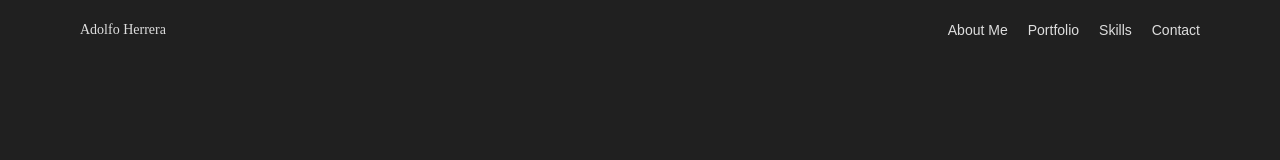
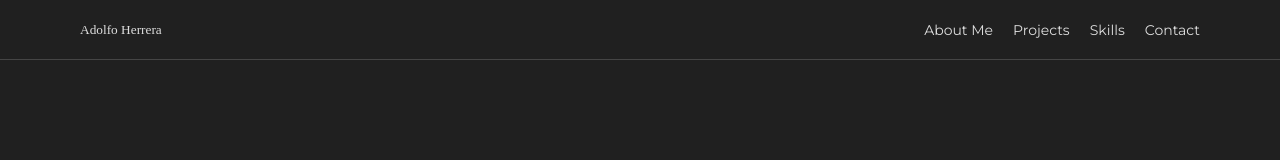
Before and after one commit to Wolfushima/portfolio, a React (Create React App) app: page / in a window 1280 px wide. Shown: the top 160 px of the page. Built offline with nearby package versions, Linux system fonts and the light colour scheme; a web font is replaced by a local one.

Commit message:
Update Header

```diff
--- a/src/components/Header.jsx
+++ b/src/components/Header.jsx
@@ -1,21 +1,71 @@
-import React from 'react';
+import React, { useState } from 'react';
+import scrollToId from '../utils/scrollToId';
 
-const Header = () => (
+const Header = () => {
+  const [isNavOpen, setIsNavOpen] = useState(false);
+
+  const handleLiClick = (id) => {
+    scrollToId(id);
+    if (isNavOpen) {
+      setIsNavOpen(false);
+    }
+  };
+
+  const toggleNav = () => {
+    setIsNavOpen(!isNavOpen);
+  };
+
+  return (
     <header id="header" className="header">
       <div className="header__wrapper">
         <div className="header__container">
-        <p>Adolfo Herrera</p>
+          <button
+            type="button"
+            className="header__logo"
+            onClick={() => scrollToId('home')}
+          >
+            Adolfo Herrera
+          </button>
           <nav>
-          <ul>
-            <li>About Me</li>
-            <li>Portfolio</li>
-            <li>Skills</li>
-            <li>Contact</li>
+            <ul className={isNavOpen ? 'expanded' : null}>
+              <li>
+                <button type="button" onClick={() => handleLiClick('aboutme')}>
+                  About Me
+                </button>
+              </li>
+              <li>
+                <button type="button" onClick={() => handleLiClick('projects')}>
+                  Projects
+                </button>
+              </li>
+              <li>
+                <button type="button" onClick={() => handleLiClick('skills')}>
+                  Skills
+                </button>
+              </li>
+              <li>
+                <button type="button" onClick={() => handleLiClick('contact')}>
+                  Contact
+                </button>
+              </li>
             </ul>
           </nav>
+          <button
+            type="button"
+            className={
+              isNavOpen ? 'header__hamburger open' : 'header__hamburger button'
+            }
+            onClick={toggleNav}
+          >
+            <span />
+            <span />
+            <span />
+            <span />
+          </button>
         </div>
       </div>
     </header>
   );
+};
 
 export default Header;
--- a/src/sass/_globals.scss
+++ b/src/sass/_globals.scss
@@ -26,5 +26,8 @@ body {
     main {
       width: 100%;
     }
+    section {
+      scroll-margin-top: 60px;
+    }
   }
 }
--- a/src/sass/_header.scss
+++ b/src/sass/_header.scss
@@ -1,10 +1,12 @@
 .header {
-  position: absolute;
-  min-width: 100%;
+  min-width: 320px;
+  position: fixed;
   width: 100%;
   min-height: 60px;
   height: 60px;
   color: $light-text;
+  background: $bg-grey-dark;
+  border-bottom: 1px solid $light-grey-text;
   &__wrapper {
     max-width: 1440px;
     padding: 0 5rem;
@@ -17,8 +19,12 @@
       padding: 0 2rem;
     }
   }
-  p {
+  &__logo {
+    color: $light-text;
     font-family: 'Mate SC', serif;
+    background: transparent;
+    border: none;
+    cursor: pointer;
   }
   &__container {
     display: flex;
@@ -33,10 +39,113 @@
     align-items: center;
     justify-content: flex-end;
     list-style: none;
-    font-size: $font-sm;
     gap: 20px;
+    text-decoration: none;
+    @include breakpoint-down(small) {
+      transition: all 0.3s ease;
+      flex-direction: column;
+      justify-content: flex-start;
+      background: #00000094;
+      backdrop-filter: blur(2px);
+      height: 100%;
+      position: absolute;
+      right: -200px;
+      top: 0;
+      padding: 80px 2rem 0 2rem;
+      height: 100vh;
+      width: 200px;
+    }
     li {
-      cursor: pointer;
+      button {
+        font-size: $font-sm;
+        background: none;
+        color: $light-text;
+        border: none;
+        cursor: pointer;
+        font-family: 'Manrope', sans-serif;
+        font-family: 'Montserrat', sans-serif;
+        &:hover {
+          color: darken($light-text, 5%);
+        }
+      }
+    }
+  }
+  ul.expanded {
+    right: 0;
+  }
+  &__hamburger.button {
+    transform: scale(0.7);
+  }
+  &__hamburger {
+    display: none;
+    background: transparent;
+    border: none;
+    z-index: 9999;
+    width: 30px;
+    height: 22.5px;
+    -webkit-transform: rotate(0deg);
+    -moz-transform: rotate(0deg);
+    -o-transform: rotate(0deg);
+    transform: rotate(0deg);
+    -webkit-transition: .5s ease-in-out;
+    -moz-transition: .5s ease-in-out;
+    -o-transition: .5s ease-in-out;
+    transition: .5s ease-in-out;
+    cursor: pointer;
+    @include breakpoint-down(small) {
+      display: block;
+    }
+    span {
+      display: block;
+      position: absolute;
+      height: 2px;
+      width: 100%;
+      background: $light-text;
+      border-radius: 9px;
+      opacity: 1;
+      left: 0;
+      -webkit-transform: rotate(0deg);
+      -moz-transform: rotate(0deg);
+      -o-transform: rotate(0deg);
+      transform: rotate(0deg);
+      -webkit-transition: .25s ease-in-out;
+      -moz-transition: .25s ease-in-out;
+      -o-transition: .25s ease-in-out;
+      transition: .25s ease-in-out;
+    }
+    span:nth-child(1) {
+      top: 0px;
+    }
+    span:nth-child(2),
+    span:nth-child(3) {
+      top: 9px;
+    }
+    span:nth-child(4) {
+      top: 18px;
+    }
+  }
+  &__hamburger.open {
+    span:nth-child(1) {
+      top: 18px;
+      width: 0%;
+      left: 50%;
+    }
+    span:nth-child(2) {
+      -webkit-transform: rotate(45deg);
+      -moz-transform: rotate(45deg);
+      -o-transform: rotate(45deg);
+      transform: rotate(45deg);
+    }
+    span:nth-child(3) {
+      -webkit-transform: rotate(-45deg);
+      -moz-transform: rotate(-45deg);
+      -o-transform: rotate(-45deg);
+      transform: rotate(-45deg);
+    }
+    span:nth-child(4) {
+      top: 18px;
+      width: 0%;
+      left: 50%;
     }
   }
 }
```
Lines whose indentation alone changed are shown as unchanged.
